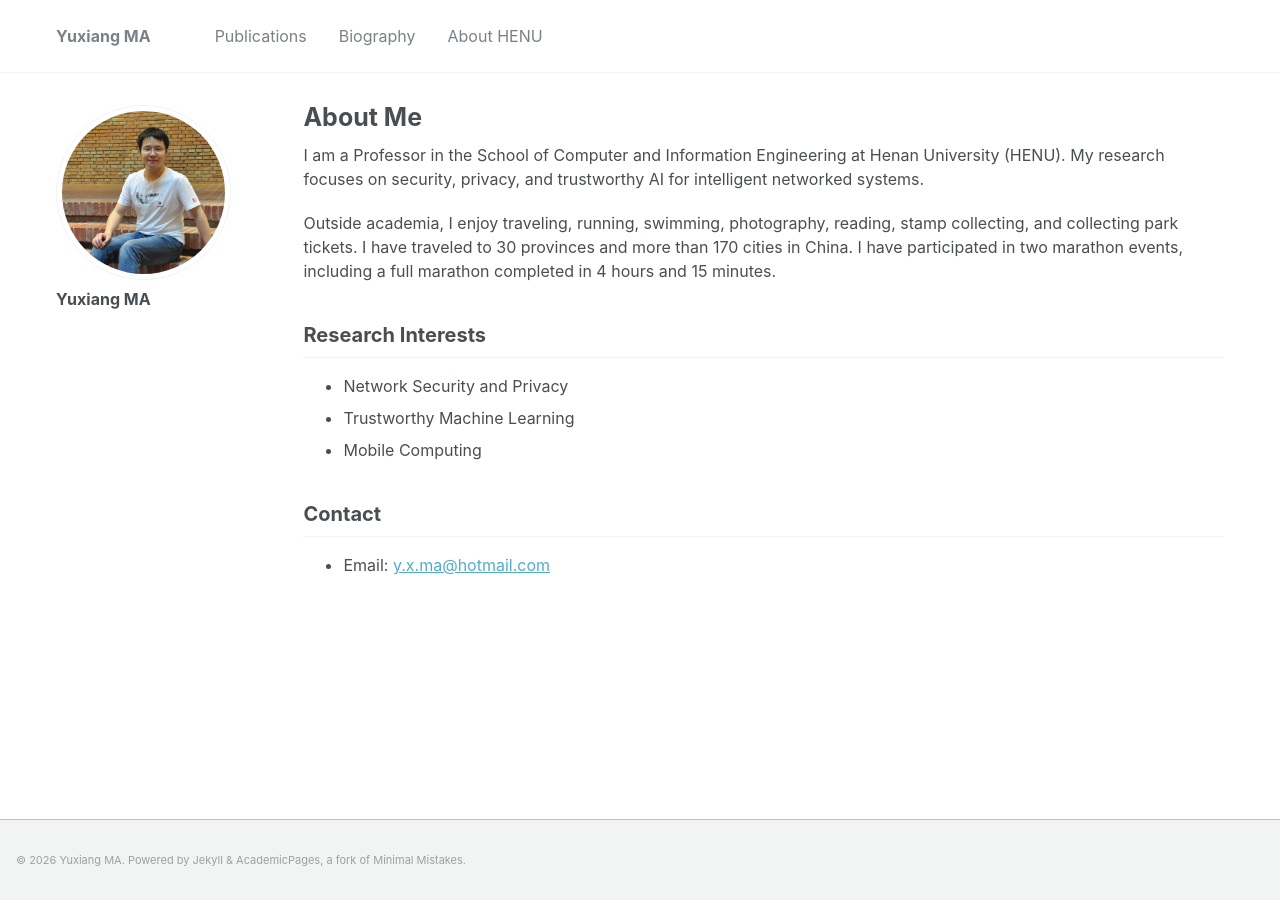
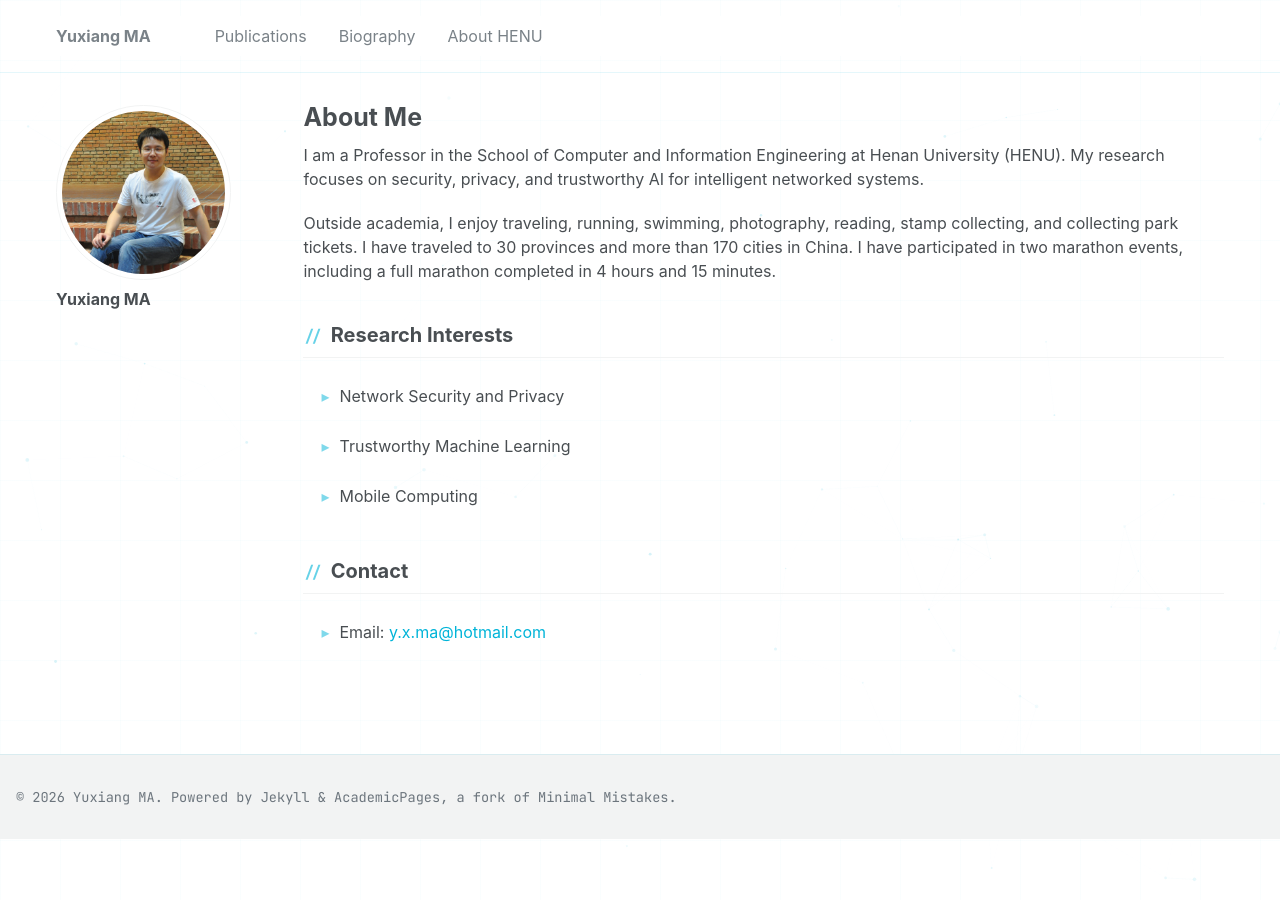
Before and after one commit to mayuxiang/Homepage, a Jekyll site: the page built from _pages/about.md, in a window 1280 px wide. Built offline with Jekyll 4.4.1, drawn with Linux system fonts in a browser that asks for light colours.

Commit message:
feat: add subtle tech effects - particle constellation, neon accents, hover animations

```diff
--- a/_includes/head/custom.html
+++ b/_includes/head/custom.html
@@ -1,2 +1,10 @@
 <!-- Custom head additions (favicon, etc.) -->
 <link rel="shortcut icon" href="{{ base_path }}/images/logo.png">
+
+<!-- Tech Effects CSS -->
+<link rel="stylesheet" href="{{ base_path }}/assets/css/tech-effects.css">
+
+<!-- JetBrains Mono font for tech accents -->
+<link rel="preconnect" href="https://fonts.googleapis.com">
+<link rel="preconnect" href="https://fonts.gstatic.com" crossorigin>
+<link href="https://fonts.googleapis.com/css2?family=JetBrains+Mono:wght@400;500;700&display=swap" rel="stylesheet">
--- /dev/null
+++ b/assets/css/tech-effects.css
@@ -0,0 +1,298 @@
+/* === Tech Effects for Yuxiang MA's Homepage === */
+/* Subtle, professional, but tech-savvy */
+
+/* Import modern monospace font for accents */
+@import url('https://fonts.googleapis.com/css2?family=JetBrains+Mono:wght@400;500;700&display=swap');
+
+/* CSS Variables */
+:root {
+    --accent-cyan: #00b4d8;
+    --accent-green: #2ecc71;
+    --accent-blue: #3498db;
+    --accent-purple: #9b59b6;
+    --text-muted: #6c757d;
+    --glow-cyan: rgba(0, 180, 216, 0.3);
+    --glow-green: rgba(46, 204, 113, 0.3);
+}
+
+/* === Subtle Grid Background === */
+body {
+    position: relative;
+    overflow-x: hidden;
+}
+
+body::before {
+    content: '';
+    position: fixed;
+    top: 0;
+    left: 0;
+    width: 100%;
+    height: 100%;
+    background-image:
+        linear-gradient(rgba(0, 180, 216, 0.02) 1px, transparent 1px),
+        linear-gradient(90deg, rgba(0, 180, 216, 0.02) 1px, transparent 1px);
+    background-size: 60px 60px;
+    z-index: -1;
+    pointer-events: none;
+}
+
+/* === Particle Canvas === */
+#particle-canvas {
+    position: fixed;
+    top: 0;
+    left: 0;
+    width: 100%;
+    height: 100%;
+    z-index: -2;
+    pointer-events: none;
+    opacity: 0.4;
+}
+
+/* === Enhanced Links === */
+.page__content a,
+.author-profile a,
+.sidebar a {
+    color: var(--accent-cyan) !important;
+    text-decoration: none !important;
+    position: relative;
+    transition: all 0.3s ease;
+}
+
+.page__content a::after,
+.author-profile a::after {
+    content: '';
+    position: absolute;
+    bottom: -1px;
+    left: 0;
+    width: 0;
+    height: 1px;
+    background: var(--accent-cyan);
+    box-shadow: 0 0 5px var(--glow-cyan);
+    transition: width 0.3s ease;
+}
+
+.page__content a:hover::after,
+.author-profile a:hover::after {
+    width: 100%;
+}
+
+.page__content a:hover,
+.author-profile a:hover {
+    color: var(--accent-cyan) !important;
+    text-shadow: 0 0 8px var(--glow-cyan);
+}
+
+/* === Heading Enhancements === */
+.page__content h1,
+.page__content h2,
+.page__content h3 {
+    position: relative;
+    padding-left: 0;
+}
+
+.page__content h2::before {
+    content: '//';
+    color: var(--accent-cyan);
+    font-family: 'JetBrains Mono', monospace;
+    font-size: 0.8em;
+    margin-right: 8px;
+    opacity: 0.6;
+}
+
+.page__content h3::before {
+    content: '>';
+    color: var(--accent-green);
+    font-family: 'JetBrains Mono', monospace;
+    font-size: 0.8em;
+    margin-right: 8px;
+    opacity: 0.6;
+}
+
+/* === Card-like hover effect for list items === */
+.page__content li {
+    transition: all 0.3s ease;
+    padding: 2px 0;
+}
+
+.page__content li:hover {
+    transform: translateX(5px);
+    color: var(--accent-cyan);
+}
+
+/* === Author Profile Enhancements === */
+.author-profile {
+    position: relative;
+}
+
+.author-profile .author__avatar img {
+    border: 2px solid transparent;
+    transition: all 0.3s ease;
+    box-shadow: 0 0 0 0 transparent;
+}
+
+.author-profile .author__avatar:hover img {
+    border-color: var(--accent-cyan);
+    box-shadow: 0 0 20px var(--glow-cyan);
+}
+
+/* === Masthead Enhancement === */
+.masthead {
+    border-bottom: 1px solid rgba(0, 180, 216, 0.1);
+}
+
+/* === Publication List Styling === */
+.page__content ol,
+.page__content ul {
+    list-style: none;
+    padding-left: 0;
+}
+
+.page__content ol li,
+.page__content ul li {
+    padding: 10px 15px;
+    margin: 5px 0;
+    border-left: 3px solid transparent;
+    transition: all 0.3s ease;
+    position: relative;
+}
+
+.page__content ol li::before,
+.page__content ul li::before {
+    content: '▸';
+    color: var(--accent-cyan);
+    font-family: 'JetBrains Mono', monospace;
+    margin-right: 10px;
+    opacity: 0.5;
+}
+
+.page__content ol li:hover,
+.page__content ul li:hover {
+    border-left-color: var(--accent-cyan);
+    background: rgba(0, 180, 216, 0.03);
+    padding-left: 20px;
+}
+
+/* === Strong/Bold Text === */
+.page__content strong {
+    color: #2c3e50;
+    text-shadow: 0 0 1px rgba(0, 0, 0, 0.1);
+}
+
+/* === Code-like accents === */
+.page__content code {
+    font-family: 'JetBrains Mono', monospace;
+    font-size: 0.9em;
+    background: rgba(0, 180, 216, 0.05);
+    border: 1px solid rgba(0, 180, 216, 0.1);
+    padding: 1px 5px;
+    border-radius: 3px;
+}
+
+/* === Scrollbar === */
+::-webkit-scrollbar {
+    width: 6px;
+}
+
+::-webkit-scrollbar-track {
+    background: #f1f1f1;
+}
+
+::-webkit-scrollbar-thumb {
+    background: var(--accent-cyan);
+    border-radius: 3px;
+    opacity: 0.5;
+}
+
+::-webkit-scrollbar-thumb:hover {
+    background: #0096c7;
+}
+
+/* === Selection === */
+::selection {
+    background: rgba(0, 180, 216, 0.2);
+    color: #2c3e50;
+}
+
+/* === Footer Enhancement === */
+.page__footer {
+    border-top: 1px solid rgba(0, 180, 216, 0.1);
+}
+
+.page__footer-copyright {
+    font-family: 'JetBrains Mono', monospace;
+    font-size: 0.85em;
+    color: var(--text-muted);
+}
+
+/* === Subtle glow for research interests === */
+.research-interest {
+    display: inline-block;
+    padding: 3px 12px;
+    margin: 3px;
+    border: 1px solid rgba(0, 180, 216, 0.2);
+    border-radius: 20px;
+    font-size: 0.9em;
+    transition: all 0.3s ease;
+    background: rgba(0, 180, 216, 0.03);
+}
+
+.research-interest:hover {
+    border-color: var(--accent-cyan);
+    box-shadow: 0 0 10px var(--glow-cyan);
+    background: rgba(0, 180, 216, 0.08);
+    transform: translateY(-2px);
+}
+
+/* === Typing cursor === */
+.typing-cursor {
+    display: inline-block;
+    width: 2px;
+    height: 1em;
+    background: var(--accent-cyan);
+    animation: blink 1s infinite;
+    vertical-align: text-bottom;
+    margin-left: 2px;
+}
+
+@keyframes blink {
+    0%, 100% { opacity: 1; }
+    50% { opacity: 0; }
+}
+
+/* === Subtle pulse for important elements === */
+@keyframes subtle-pulse {
+    0%, 100% { box-shadow: 0 0 0 0 transparent; }
+    50% { box-shadow: 0 0 10px var(--glow-cyan); }
+}
+
+/* === Page hero enhancement === */
+.page__hero {
+    position: relative;
+    overflow: hidden;
+}
+
+.page__hero::after {
+    content: '';
+    position: absolute;
+    bottom: 0;
+    left: 0;
+    width: 100%;
+    height: 2px;
+    background: linear-gradient(90deg, transparent, var(--accent-cyan), transparent);
+}
+
+/* === Responsive === */
+@media (max-width: 768px) {
+    body::before {
+        background-size: 40px 40px;
+    }
+
+    .page__content h2::before {
+        font-size: 0.7em;
+    }
+
+    .research-interest {
+        font-size: 0.85em;
+        padding: 2px 8px;
+    }
+}
--- /dev/null
+++ b/assets/js/tech-effects.js
@@ -0,0 +1,114 @@
+// Subtle Particle Constellation Background
+// For Yuxiang MA's Homepage
+(function() {
+    'use strict';
+
+    // Create canvas
+    const canvas = document.createElement('canvas');
+    canvas.id = 'particle-canvas';
+    document.body.prepend(canvas);
+
+    const ctx = canvas.getContext('2d');
+    let particles = [];
+    let animationFrame;
+    let mouseX = 0;
+    let mouseY = 0;
+
+    // Resize canvas
+    function resize() {
+        canvas.width = window.innerWidth;
+        canvas.height = window.innerHeight;
+    }
+    resize();
+    window.addEventListener('resize', resize);
+
+    // Particle class
+    class Particle {
+        constructor() {
+            this.x = Math.random() * canvas.width;
+            this.y = Math.random() * canvas.height;
+            this.vx = (Math.random() - 0.5) * 0.3;
+            this.vy = (Math.random() - 0.5) * 0.3;
+            this.size = Math.random() * 1.5 + 0.5;
+            this.opacity = Math.random() * 0.3 + 0.1;
+        }
+
+        update() {
+            this.x += this.vx;
+            this.y += this.vy;
+
+            // Wrap around edges
+            if (this.x < 0) this.x = canvas.width;
+            if (this.x > canvas.width) this.x = 0;
+            if (this.y < 0) this.y = canvas.height;
+            if (this.y > canvas.height) this.y = 0;
+        }
+
+        draw() {
+            ctx.beginPath();
+            ctx.arc(this.x, this.y, this.size, 0, Math.PI * 2);
+            ctx.fillStyle = `rgba(0, 180, 216, ${this.opacity})`;
+            ctx.fill();
+        }
+    }
+
+    // Initialize particles
+    function init() {
+        const numParticles = Math.min(80, Math.floor((canvas.width * canvas.height) / 15000));
+        particles = [];
+        for (let i = 0; i < numParticles; i++) {
+            particles.push(new Particle());
+        }
+    }
+
+    // Draw connections between nearby particles
+    function drawConnections() {
+        const maxDistance = 120;
+        for (let i = 0; i < particles.length; i++) {
+            for (let j = i + 1; j < particles.length; j++) {
+                const dx = particles[i].x - particles[j].x;
+                const dy = particles[i].y - particles[j].y;
+                const distance = Math.sqrt(dx * dx + dy * dy);
+
+                if (distance < maxDistance) {
+                    const opacity = (1 - distance / maxDistance) * 0.15;
+                    ctx.beginPath();
+                    ctx.moveTo(particles[i].x, particles[i].y);
+                    ctx.lineTo(particles[j].x, particles[j].y);
+                    ctx.strokeStyle = `rgba(0, 180, 216, ${opacity})`;
+                    ctx.lineWidth = 0.5;
+                    ctx.stroke();
+                }
+            }
+        }
+    }
+
+    // Animation loop
+    function animate() {
+        ctx.clearRect(0, 0, canvas.width, canvas.height);
+
+        // Update and draw particles
+        particles.forEach(p => {
+            p.update();
+            p.draw();
+        });
+
+        // Draw connections
+        drawConnections();
+
+        animationFrame = requestAnimationFrame(animate);
+    }
+
+    // Start
+    init();
+    animate();
+
+    // Pause when tab is not visible
+    document.addEventListener('visibilitychange', function() {
+        if (document.hidden) {
+            cancelAnimationFrame(animationFrame);
+        } else {
+            animate();
+        }
+    });
+})();
```
Also changed, not shown: _includes/footer/custom.html (+18 -0 lines).
